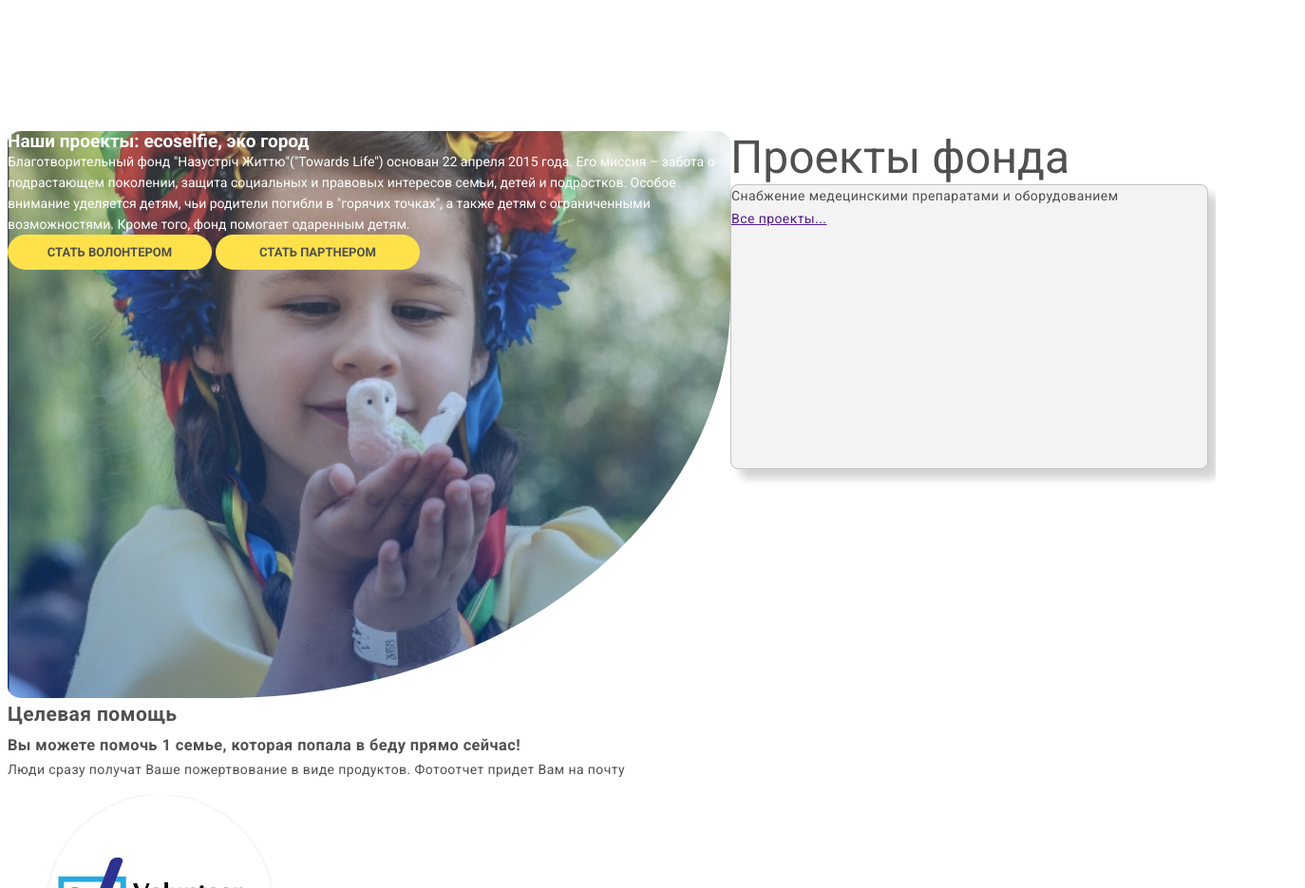
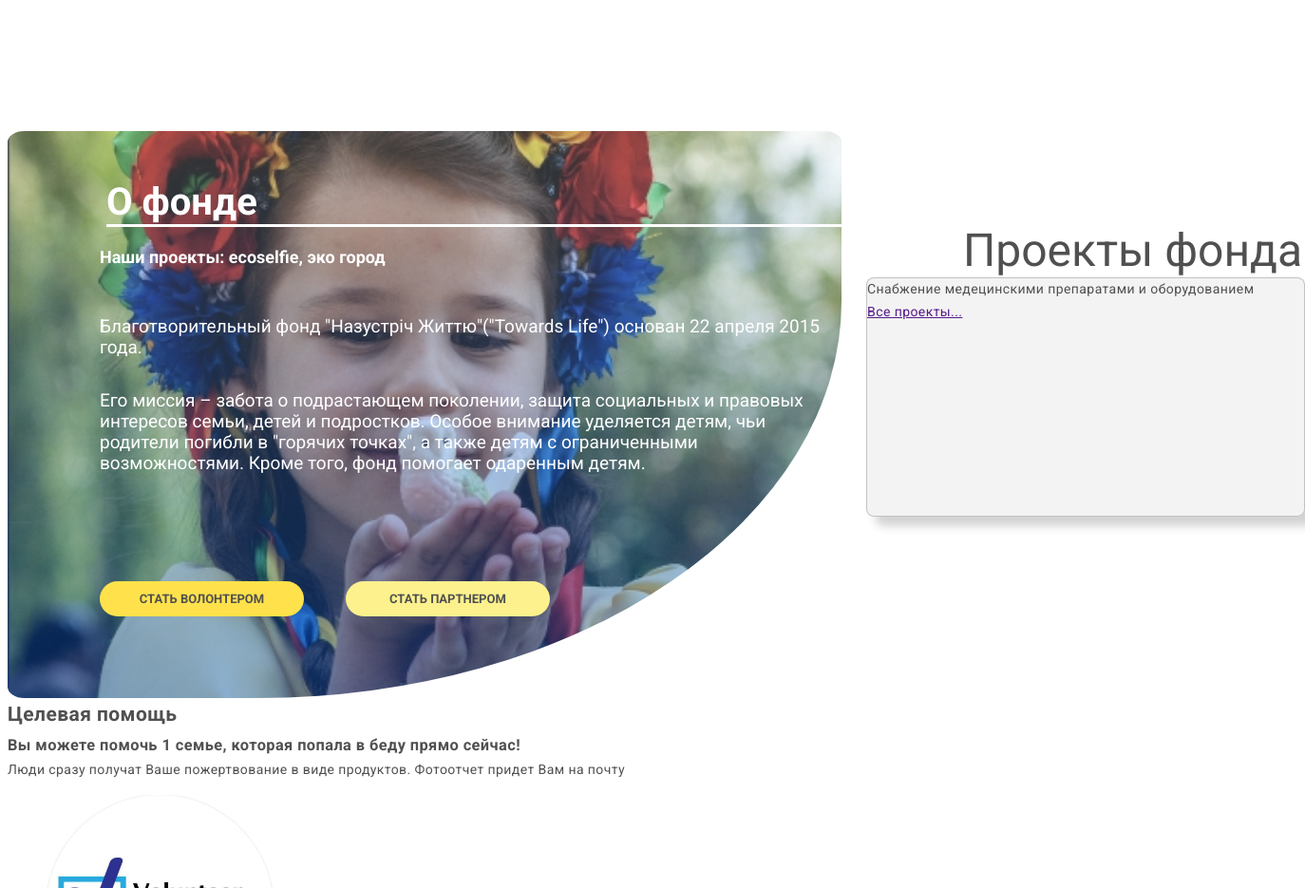
Before and after one commit to Kukovicya/-towards_life, a plain HTML site: page index.html in a window 1280 px wide. Shown: the part 600-1535 px from the top of the page at 95% size, 1374 px wide, since content can reach past the window. Drawn offline with Linux system fonts and the light colour scheme.

Commit message:
first section done

```diff
--- a/index.html
+++ b/index.html
@@ -55,15 +55,15 @@
    <section class="info">
        <div class="info-container" >
            <div class="info-about" >
-          <h2 class="info-title">Наши проекты: ecoselfie, эко город</h2>
-          <p class="info-text">Благотворительный фонд "Назустріч Життю"("Towards Life") основан 22 апреля 2015 года.
-
-        Его миссия – забота о подрастающем поколении, защита социальных и правовых интересов семьи, детей и подростков. Особое
+               <h2 class="info-big-title line" >О фонде</h2>
+          <h3 class="info-title-left">Наши проекты: ecoselfie, эко город</h2>
+          <p class="info-text">Благотворительный фонд "Назустріч Життю"("Towards Life") основан 22 апреля 2015 года.</p>
+        <p class="info-text-second" >Его миссия – забота о подрастающем поколении, защита социальных и правовых интересов семьи, детей и подростков. Особое
         внимание уделяется детям, чьи родители погибли в "горячих точках", а также детям с ограниченными возможностями. Кроме
         того, фонд помогает одаренным детям.</p>
-        <div class="info-about-btn-container">
-            <button type="button" class="header-btn">СТАТЬ ВОЛОНТЕРОМ</button>
-            <button type="button" class="header-btn">СТАТЬ ПАРТНЕРОМ</button>
+          <div class="info-about-btn-container">
+            <button type="button" class="header-btn first">СТАТЬ ВОЛОНТЕРОМ</button>
+            <button type="button" class="header-btn second">СТАТЬ ПАРТНЕРОМ</button>
         </div>
            </div>
            <div class="info-project" >
--- a/main.css
+++ b/main.css
@@ -153,26 +153,55 @@ a {
   border-radius: 2% 2% 70% 2%;
 }
 
-.info-title {
+.info-big-title {
   font-family: Roboto;
-  font-size: 19px;
+  font-size: 40px;
   font-style: normal;
-  font-weight: 600;
+  font-weight: 700;
+  line-height: 47px;
+  letter-spacing: 0em;
+  text-align: left;
+  color: #fff;
+  margin-left: 104px;
+  margin-top: 51px;
+}
+
+.info-title-left {
+  font-family: Roboto;
+  font-size: 18px;
+  font-style: normal;
+  font-weight: 700;
   line-height: 21px;
   letter-spacing: 0em;
   text-align: left;
   color: #fff;
+  margin-left: 97px;
+  margin-top: 21px;
 }
 
 .info-text {
   font-family: Roboto;
-  font-size: 14px;
+  font-size: 19px;
   font-style: normal;
   font-weight: 400;
   line-height: 22px;
   letter-spacing: 0em;
   text-align: left;
   color: #fff;
+  margin-left: 97px;
+  margin-top: 52px;
+}
+.info-text-second {
+  font-family: Roboto;
+  font-size: 19px;
+  font-style: normal;
+  font-weight: 400;
+  line-height: 22px;
+  letter-spacing: 0em;
+  text-align: left;
+  color: #fff;
+  margin-left: 97px;
+  margin-top: 34px;
 }
 
 .info-title-sec {
@@ -184,6 +213,7 @@ a {
   letter-spacing: 0em;
   text-align: left;
   color: var(--four-color);
+  margin-left: 102px;
 }
 
 .info-project {
@@ -191,9 +221,31 @@ a {
 
 .info-project-cont {
   background: #c4c4c433;
-  width: 501px;
-  height: 298px;
+  width: 460px;
+  height: 250px;
   border: 1px solid #00000033;
   border-radius: 8px;
   box-shadow: 10px 10px 10px #24222233;
 }
+
+.first {
+  margin-left: 97px;
+  margin-top: 113px;
+  background-color: #ffe24b;
+}
+.second {
+  background-color: #fcf18d;
+  margin-left: 40px;
+}
+.line:after {
+  content: "";
+  display: block;
+  height: 3px;
+  width: 900px;
+  background: white;
+}
+
+.info-project {
+  margin-top: 98px;
+  padding-left: 26px;
+}
```
